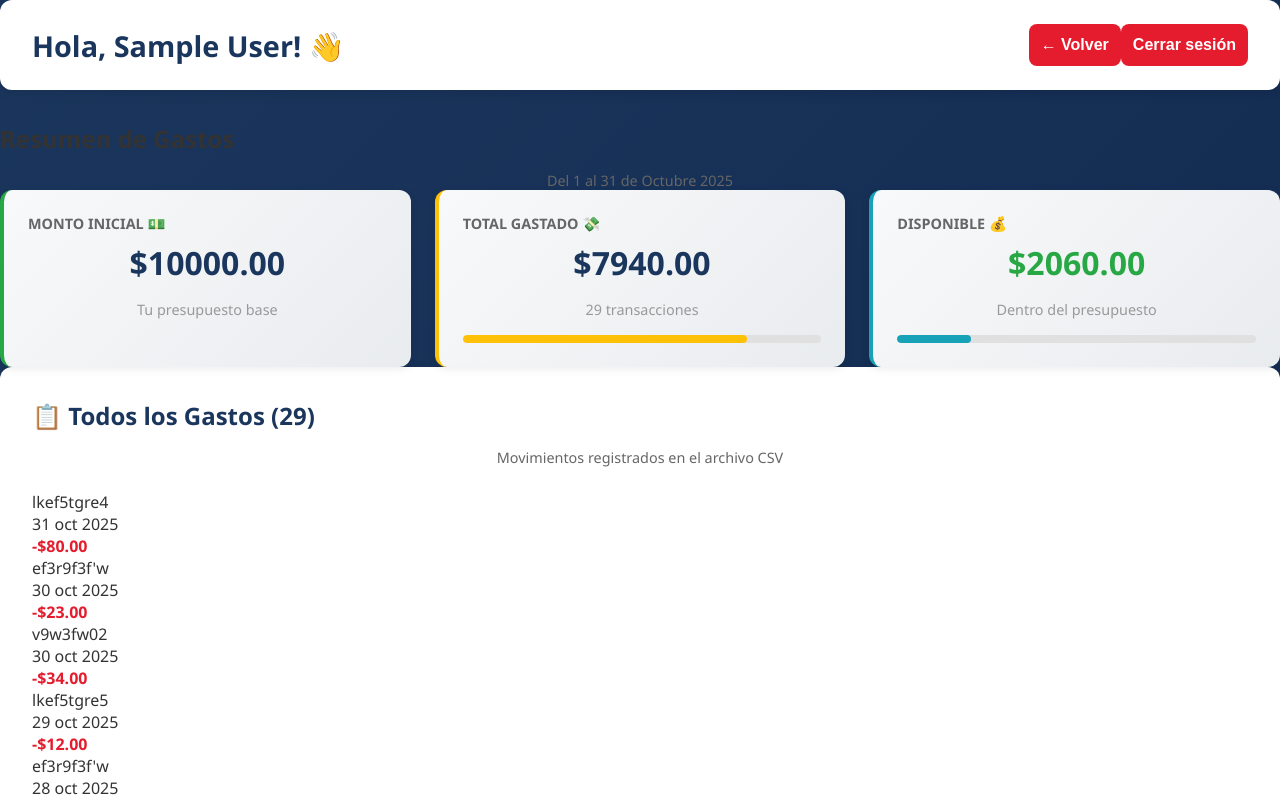
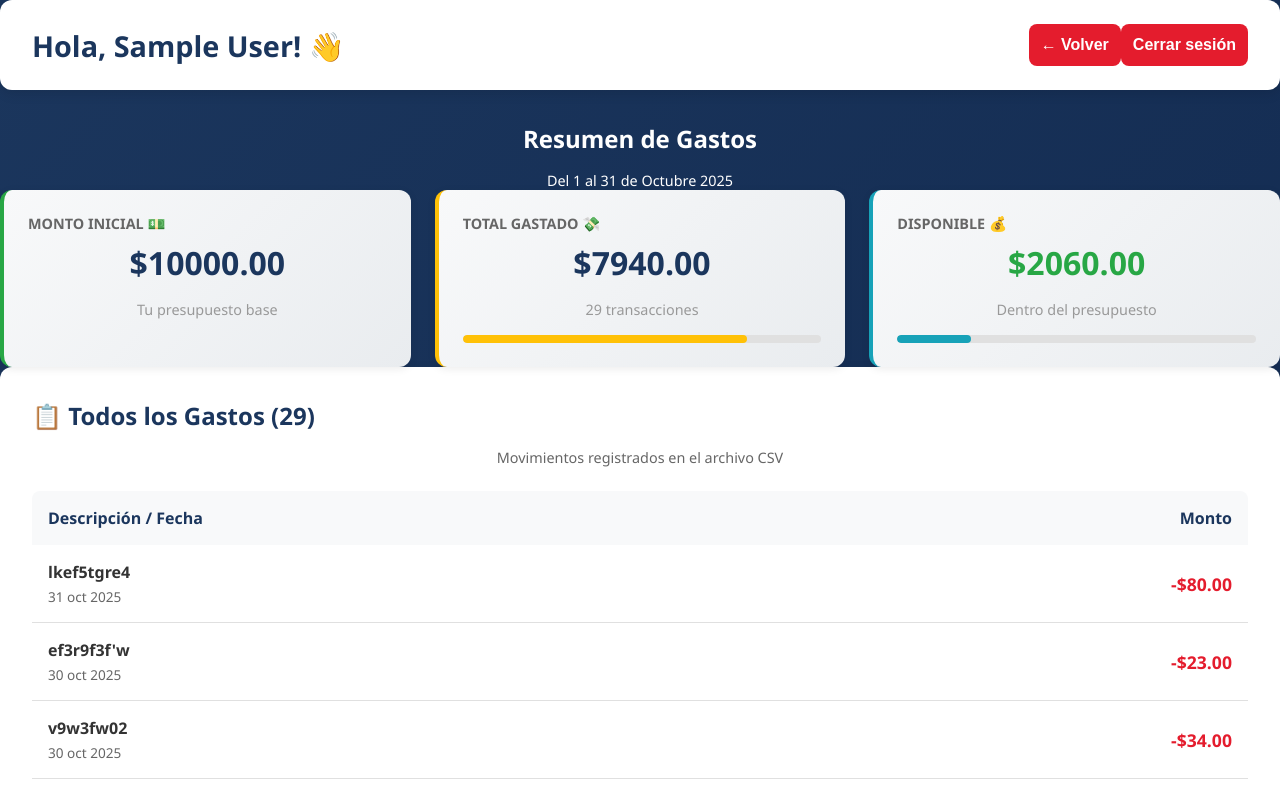
Before and after one commit to fermapre/CapitalOneBalance, a React app in the folder frontend/: page /balance in a window 1280 px wide. Shown: the top 797 px of the page. Built offline with nearby package versions, Linux system fonts and the light colour scheme; sample sign-in values are in the browser's storage; the HTML template or start-up script is replaced by a standard one.

Commit message:
balance nuevo

```diff
--- a/frontend/src/pages/Balance.jsx
+++ b/frontend/src/pages/Balance.jsx
@@ -86,9 +86,9 @@ export default function Balance() {
 
       {/* BALANCE OVERVIEW */}
       <div className="balance-overview">
-        <div className="balance-header-info">
-          <h2>Resumen de Gastos</h2>
-          <p className="balance-period">
+        <div className="balance-header-info" style={{ textAlign: 'center' }}>
+          <h2 style={{ color: 'white' }}>Resumen de Gastos</h2>
+          <p className="balance-period" style={{ color: 'white' }}>
             Del 1 al 31 de Octubre 2025
           </p>
         </div>
@@ -136,14 +136,64 @@ export default function Balance() {
         <h2>📋 Todos los Gastos ({expenses.length})</h2>
         <p className="pending-subtitle">Movimientos registrados en el archivo CSV</p>
 
-        <div className="pending-list">
+        {/* Table Header */}
+        <div style={{
+          display: 'grid',
+          gridTemplateColumns: '1fr auto',
+          gap: '1rem',
+          padding: '1rem',
+          background: '#f8f9fa',
+          borderRadius: '8px 8px 0 0',
+          fontWeight: 'bold',
+          color: '#1b365d',
+          marginTop: '1rem'
+        }}>
+          <div>Descripción / Fecha</div>
+          <div style={{ textAlign: 'right' }}>Monto</div>
+        </div>
+
+        {/* Expenses List */}
+        <div style={{
+          background: 'white',
+          borderRadius: '0 0 8px 8px',
+          overflow: 'hidden'
+        }}>
           {expenses.map((expense, index) => (
-            <div key={index} className="pending-item">
-              <div className="pending-info">
-                <div className="pending-description">{expense.description}</div>
-                <div className="pending-date">{formatDate(expense.date)}</div>
+            <div
+              key={index}
+              style={{
+                display: 'grid',
+                gridTemplateColumns: '1fr auto',
+                gap: '1rem',
+                padding: '1rem',
+                borderBottom: index < expenses.length - 1 ? '1px solid #e0e0e0' : 'none',
+                transition: 'background 0.2s'
+              }}
+              onMouseEnter={(e) => e.currentTarget.style.background = '#f8f9fa'}
+              onMouseLeave={(e) => e.currentTarget.style.background = 'white'}
+            >
+              <div>
+                <div style={{
+                  fontWeight: '600',
+                  color: '#333',
+                  marginBottom: '0.25rem'
+                }}>
+                  {expense.description}
+                </div>
+                <div style={{
+                  fontSize: '0.85rem',
+                  color: '#666'
+                }}>
+                  {formatDate(expense.date)}
+                </div>
               </div>
-              <div className="pending-amount" style={{ color: '#e41c2d', fontWeight: 'bold' }}>
+              <div style={{
+                color: '#e41c2d',
+                fontWeight: 'bold',
+                fontSize: '1.1rem',
+                textAlign: 'right',
+                alignSelf: 'center'
+              }}>
                 -${expense.amount.toFixed(2)}
               </div>
             </div>
--- a/frontend/src/pages/Main.jsx
+++ b/frontend/src/pages/Main.jsx
@@ -47,7 +47,7 @@ export default function Main() {
             style={{
               background: 'transparent',
               border: '1px solid rgba(255,255,255,0.3)',
-              color: '#000',
+              color: '#fff',
               padding: '0.45rem 0.75rem',
               borderRadius: '6px',
               cursor: 'pointer',
@@ -62,7 +62,7 @@ export default function Main() {
             style={{
               background: 'transparent',
               border: '1px solid rgba(255,255,255,0.3)',
-              color: '#000',
+              color: '#fff',
               padding: '0.45rem 0.75rem',
               borderRadius: '6px',
               cursor: 'pointer',
@@ -78,7 +78,7 @@ export default function Main() {
           style={{
             background: 'transparent',
             border: '1px solid rgba(255,255,255,0.3)',
-            color: '#000',
+            color: '#fff',
             padding: '0.45rem 0.75rem',
             borderRadius: '6px',
             cursor: 'pointer',
```
